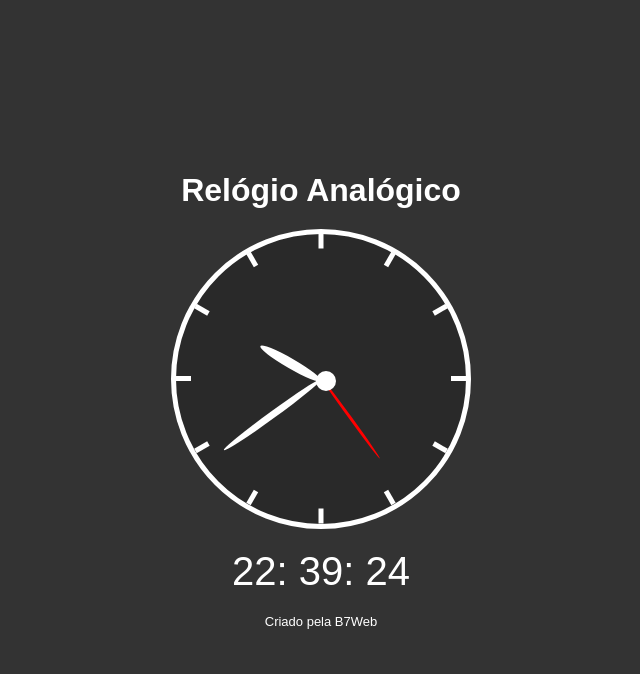
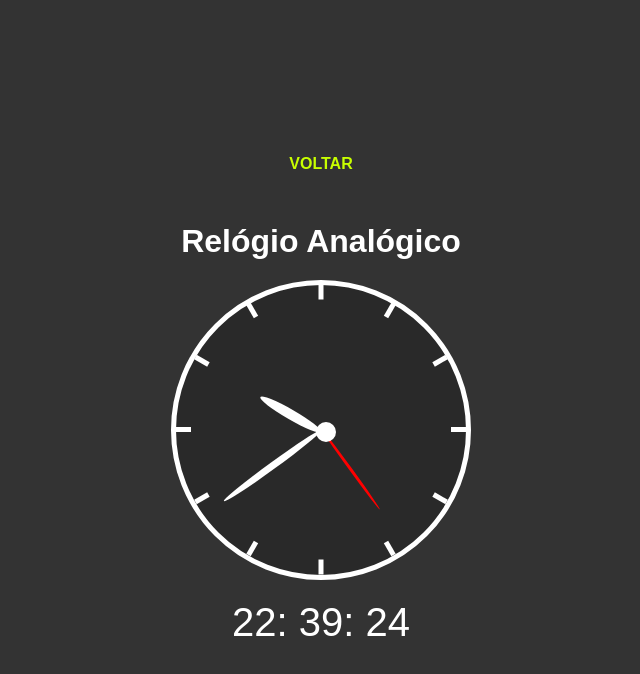
Before and after one commit to luisgbyte/7-projetos-em-7-dias, a plain HTML site: page projeto2/index.html in a window 1280 px wide. Shown: the whole page, without its empty margins (319-959 px from the left). Drawn offline with Linux system fonts and the light colour scheme.

Commit message:
add menu

```diff
--- /dev/null
+++ b/index.html
@@ -0,0 +1,25 @@
+<!DOCTYPE html>
+<html lang="en">
+  <head>
+    <meta charset="UTF-8" />
+    <meta http-equiv="X-UA-Compatible" content="IE=edge" />
+    <meta name="viewport" content="width=device-width, initial-scale=1.0" />
+    <link rel="stylesheet" href="style.css" />
+    <title>Menu</title>
+  </head>
+  <body>
+    <main>
+      <h1>Projetos</h1>
+
+      <ul class="menu">
+        <li><a href="./projeto1/index.html">Bateria</a></li>
+        <li><a href="./projeto2/index.html">Relógio Analógico</a></li>
+        <li><a href="./projeto3/index.html">Clima</a></li>
+        <li><a href="./projeto4/index.html">Jogo da Velha</a></li>
+        <li><a href="./projeto5/index.html">Paint Clone</a></li>
+        <li><a href="./projeto6/index.html">Quiz</a></li>
+        <li><a href="./projeto7/index.html">Arrastar e Soltar</a></li>
+      </ul>
+    </main>
+  </body>
+</html>
--- a/projeto1/style.css
+++ b/projeto1/style.css
@@ -3,6 +3,7 @@
     padding: 0;
     box-sizing: border-box;
 }
+
 body {
     display: flex;
     min-height: 100vh;
@@ -17,11 +18,13 @@ h1 {
     color: #FFF;
     margin-bottom: 20px;
 }
+
 .keys {
     display: grid;
     grid-template-columns: repeat(3, 1fr);
     gap: 10px;
 }
+
 .key {
     width: 80px;
     height: 80px;
@@ -33,6 +36,7 @@ h1 {
     font-size: 30px;
     font-weight: bold;
 }
+
 .key.active {
     border: 2px solid #FF0;
     color: #FF0;
@@ -42,12 +46,14 @@ h1 {
     width: 260px;
     margin-top: 20px;
 }
+
 .composer #input {
     width: 100%;
     outline: none;
     font-size: 17px;
     padding: 10px 15px;
 }
+
 .composer button {
     width: 100%;
     height: 40px;
@@ -58,12 +64,15 @@ h1 {
     margin-top: 10px;
     cursor: pointer;
 }
+
 .composer button:hover {
     background-color: rgba(0, 0, 0, 0.2);
 }
 
-footer {
-    margin-top: 20px;
-    color: #FFF;
-    font-size: 13px;
+.goback {
+    color: #c8ff00;
+    text-decoration: none;
+    font-weight: bold;
+    text-transform: uppercase;
+    margin-bottom: 50px;
 }
--- a/projeto2/index.html
+++ b/projeto2/index.html
@@ -1,29 +1,55 @@
 <!DOCTYPE html>
 <html lang="pt">
   <head>
-    <meta charset="UTF-8">
-    <meta http-equiv="X-UA-Compatible" content="IE=edge">
-    <meta name="viewport" content="width=device-width, initial-scale=1.0">
+    <meta charset="UTF-8" />
+    <meta http-equiv="X-UA-Compatible" content="IE=edge" />
+    <meta name="viewport" content="width=device-width, initial-scale=1.0" />
     <title>Relógio Analógico</title>
     <link rel="stylesheet" href="style.css" />
   </head>
   <body>
+    <a href="javascript:history.back();" class="goback">Voltar</a>
+
     <h1>Relógio Analógico</h1>
 
     <div class="relogio">
       <div class="riscos">
-            <div class="risco" style="transform: rotate(0deg)"><div class="ponto"></div></div>
-            <div class="risco" style="transform: rotate(30deg)"><div class="ponto"></div></div>
-            <div class="risco" style="transform: rotate(60deg)"><div class="ponto"></div></div>
-            <div class="risco" style="transform: rotate(90deg)"><div class="ponto"></div></div>
-            <div class="risco" style="transform: rotate(120deg)"><div class="ponto"></div></div>
-            <div class="risco" style="transform: rotate(150deg)"><div class="ponto"></div></div>
-            <div class="risco" style="transform: rotate(180deg)"><div class="ponto"></div></div>
-            <div class="risco" style="transform: rotate(210deg)"><div class="ponto"></div></div>
-            <div class="risco" style="transform: rotate(240deg)"><div class="ponto"></div></div>
-            <div class="risco" style="transform: rotate(270deg)"><div class="ponto"></div></div>
-            <div class="risco" style="transform: rotate(300deg)"><div class="ponto"></div></div>
-            <div class="risco" style="transform: rotate(330deg)"><div class="ponto"></div></div>
+        <div class="risco" style="transform: rotate(0deg)">
+          <div class="ponto"></div>
+        </div>
+        <div class="risco" style="transform: rotate(30deg)">
+          <div class="ponto"></div>
+        </div>
+        <div class="risco" style="transform: rotate(60deg)">
+          <div class="ponto"></div>
+        </div>
+        <div class="risco" style="transform: rotate(90deg)">
+          <div class="ponto"></div>
+        </div>
+        <div class="risco" style="transform: rotate(120deg)">
+          <div class="ponto"></div>
+        </div>
+        <div class="risco" style="transform: rotate(150deg)">
+          <div class="ponto"></div>
+        </div>
+        <div class="risco" style="transform: rotate(180deg)">
+          <div class="ponto"></div>
+        </div>
+        <div class="risco" style="transform: rotate(210deg)">
+          <div class="ponto"></div>
+        </div>
+        <div class="risco" style="transform: rotate(240deg)">
+          <div class="ponto"></div>
+        </div>
+        <div class="risco" style="transform: rotate(270deg)">
+          <div class="ponto"></div>
+        </div>
+        <div class="risco" style="transform: rotate(300deg)">
+          <div class="ponto"></div>
+        </div>
+        <div class="risco" style="transform: rotate(330deg)">
+          <div class="ponto"></div>
+        </div>
       </div>
       <div class="ponteiros">
         <div class="p p_s"></div>
@@ -34,8 +60,6 @@
     </div>
     <div class="digital">--:--:--</div>
 
-    <footer>Criado pela B7Web</footer>
-
     <script src="script.js"></script>
   </body>
 </html>
--- a/projeto2/style.css
+++ b/projeto2/style.css
@@ -34,6 +34,7 @@ h1 {
     padding-top: 50%;
     margin-top: -3px;
 }
+
 .risco {
     width: 145px;
     height: 5px;
@@ -42,6 +43,7 @@ h1 {
     display: flex;
     justify-content: flex-end;
 }
+
 .risco .ponto {
     width: 15px;
     height: 100%;
@@ -55,6 +57,7 @@ h1 {
     padding-top: 50%;
     margin-top: -100%;
 }
+
 .p {
     transform-origin: left;
     transform: rotate(0deg);
@@ -67,16 +70,19 @@ h1 {
     height: 3px;
     background-color: #F00;
 }
+
 .p_m {
     width: 120px;
     height: 7px;
     background-color: #FFF;
 }
+
 .p_h {
     width: 70px;
     height: 10px;
     background-color: #FFF;
 }
+
 .encaixe {
     width: 20px;
     height: 20px;
@@ -86,14 +92,17 @@ h1 {
     margin-top: -5px;
     margin-left: -5px;
 }
+
 .digital {
     color: #FFF;
     font-size: 40px;
     margin-top: 20px;
 }
 
-footer {
-    margin-top: 20px;
-    color: #FFF;
-    font-size: 13px;
+.goback {
+    color: #c8ff00;
+    text-decoration: none;
+    font-weight: bold;
+    text-transform: uppercase;
+    margin-bottom: 50px;
 }
--- a/projeto3/style.css
+++ b/projeto3/style.css
@@ -23,6 +23,7 @@ h1 {
     display: flex;
     width: 300px;
 }
+
 .busca #searchInput {
     flex: 1;
     padding: 10px;
@@ -31,6 +32,7 @@ h1 {
     border-radius: 5px;
     border: 0;
 }
+
 .busca button {
     padding: 10px;
     font-size: 15px;
@@ -41,6 +43,7 @@ h1 {
     margin-left: 10px;
     cursor: pointer;
 }
+
 .busca button:hover {
     background-color: #444;
 }
@@ -67,34 +70,41 @@ h1 {
     display: flex;
     width: 100%;
 }
+
 .info .temp {
     flex: 1;
     text-align: center;
 }
+
 .info .vento {
     flex: 1;
     text-align: center;
 }
+
 .tempTitulo,
 .ventoTitulo {
     color: #777;
     font-size: 16px;
     margin-bottom: 5px;
 }
+
 .tempInfo,
 .ventoInfo {
     color: #FFF;
     font-size: 30px;
     font-weight: bold;
 }
+
 .tempInfo sup {
     font-size: 15px;
     font-weight: normal;
 }
+
 .ventoInfo span {
     font-size: 15px;
     font-weight: normal;
 }
+
 .ventoArea {
     width: 50px;
     height: 50px;
@@ -105,6 +115,7 @@ h1 {
     padding-left: 25px;
     padding-top: 25px;
 }
+
 .ventoPonto {
     width: 15px;
     height: 1px;
@@ -117,8 +128,10 @@ h1 {
     padding-top: 20px;
 }
 
-footer {
-    margin-top: 20px;
-    color: #FFF;
-    font-size: 13px;
+.goback {
+    color: #c8ff00;
+    text-decoration: none;
+    font-weight: bold;
+    text-transform: uppercase;
+    margin-bottom: 50px;
 }
--- a/projeto4/style.css
+++ b/projeto4/style.css
@@ -25,6 +25,7 @@ h1 {
     grid-template-columns: repeat(3, 1fr);
     margin-top: 30px;
 }
+
 .area .item {
     width: 100px;
     height: 100px;
@@ -36,6 +37,7 @@ h1 {
     color: #FFF;
     cursor: pointer;
 }
+
 .item:hover {
     background-color: rgba(0, 0, 0, 0.1);
 }
@@ -43,12 +45,15 @@ h1 {
 .item.t {
     border-top: 1px solid #FFF;
 }
+
 .item.l {
     border-left: 1px solid #FFF;
 }
+
 .item.r {
     border-right: 1px solid #FFF;
 }
+
 .item.b {
     border-bottom: 1px solid #FFF;
 }
@@ -60,14 +65,17 @@ h1 {
     border: 1px dotted #FFF;
     padding: 10px;
 }
+
 .infoitem {
     flex: 1;
 }
+
 .infotitulo {
     text-align: center;
     color: #FFF;
     margin-bottom: 10px;
 }
+
 .infocorpo {
     text-align: center;
     color: #FFF;
@@ -81,3 +89,11 @@ h1 {
     padding: 10px;
     margin-top: 20px;
 }
+
+.goback {
+    color: #c8ff00;
+    text-decoration: none;
+    font-weight: bold;
+    text-transform: uppercase;
+    margin-bottom: 50px;
+}
--- a/projeto5/style.css
+++ b/projeto5/style.css
@@ -29,11 +29,13 @@ h1 {
     width: 800px;
     display: flex;
 }
+
 .color {
     flex: 1;
     height: 40px;
     cursor: pointer;
 }
+
 .color.active {
     border: 5px solid #FFF;
 }
@@ -47,8 +49,10 @@ h1 {
     cursor: pointer;
 }
 
-footer {
-    margin-top: 20px;
-    color: #FFF;
-    font-size: 13px;
+.goback {
+    color: #c8ff00;
+    text-decoration: none;
+    font-weight: bold;
+    text-transform: uppercase;
+    margin-bottom: 50px;
 }
--- a/projeto6/style.css
+++ b/projeto6/style.css
@@ -26,6 +26,7 @@ h1 {
     top: 0;
     right: 0;
 }
+
 .progress--bar {
     background-color: #00FF00;
     height: 100%;
@@ -47,6 +48,7 @@ h1 {
     font-size: 18px;
     margin: 20px 0;
 }
+
 .option {
     display: flex;
     align-items: center;
@@ -58,6 +60,7 @@ h1 {
     font-size: 16px;
     cursor: pointer;
 }
+
 .option span {
     display: flex;
     justify-content: center;
@@ -70,6 +73,7 @@ h1 {
     background-color: rgba(0, 0, 0, 0.8);
     color: #555;
 }
+
 .option:hover {
     background-color: rgba(0, 0, 0, 0.2);
 }
@@ -81,23 +85,27 @@ h1 {
     margin: 10px;
     text-align: center;
 }
+
 .prizeImage {
     width: auto;
     height: 100px;
     margin-bottom: 10px;
 }
+
 .scoreText1 {
     color: #000;
     font-size: 23px;
     font-weight: bold;
     margin-bottom: 10px;
 }
+
 .scorePct {
     color: #0d630d;
     font-size: 30px;
     font-weight: bold;
     margin-bottom: 10px;
 }
+
 .scoreText2 {
     font-size: 16px;
     color: #000;
@@ -113,12 +121,15 @@ h1 {
     margin-top: 20px;
     cursor: pointer;
 }
+
 .scoreArea button:hover {
     background-color: rgba(0, 0, 0, 0.4);
 }
 
-footer {
-    margin-top: 20px;
-    color: #FFF;
-    font-size: 13px;
+.goback {
+    color: #c8ff00;
+    text-decoration: none;
+    font-weight: bold;
+    text-transform: uppercase;
+    margin-bottom: 50px;
 }
--- a/projeto7/style.css
+++ b/projeto7/style.css
@@ -27,6 +27,7 @@ h1 {
     align-items: center;
     border: 2px solid #FFF;
 }
+
 .item {
     width: 100px;
     height: 100px;
@@ -38,17 +39,21 @@ h1 {
     align-items: center;
     cursor: grab;
 }
+
 .item.dragging {
     opacity: 0.5;
 }
+
 .areas {
     width: 450px;
     display: flex;
     margin-top: 20px;
 }
+
 .areas.correct .area {
     border: 2px solid #00FF00;
 }
+
 .area {
     width: 150px;
     height: 150px;
@@ -57,11 +62,15 @@ h1 {
     justify-content: center;
     align-items: center;
 }
+
 .hover {
     background-color: rgba(0, 0, 0, 0.3);
 }
-footer {
-    margin-top: 20px;
-    color: #FFF;
-    font-size: 13px;
+
+.goback {
+    color: #c8ff00;
+    text-decoration: none;
+    font-weight: bold;
+    text-transform: uppercase;
+    margin-bottom: 50px;
 }
--- /dev/null
+++ b/style.css
@@ -0,0 +1,42 @@
+* {
+  margin: 0;
+  padding: 0;
+  box-sizing: border-box;
+}
+
+body {
+  display: flex;
+  min-height: 100vh;
+  justify-content: center;
+  align-items: center;
+  align-content: space-around;
+  flex-direction: column;
+  background-color: #333;
+  font-family: Arial, Helvetica, sans-serif;
+}
+
+ul {
+  list-style: none;
+  text-align: center;
+}
+
+li {
+  margin-top: 30px;
+}
+
+a {
+  color: #cbe86b;
+  text-decoration: none;
+  text-transform: uppercase;
+  font-weight: bold;
+}
+
+a:hover {
+  color: #aedd2b;
+}
+
+h1 {
+  text-align: center;
+  text-transform: uppercase;
+  color: #e6324b;
+}
```
Also changed, not shown: projeto1/index.html (+5 -5 lines), projeto3/index.html (+5 -5 lines), projeto4/index.html (+5 -3 lines), projeto5/index.html (+20 -8 lines), projeto6/index.html (+6 -8 lines), projeto7/index.html (+5 -5 lines). Lines whose indentation alone changed are shown as unchanged.
